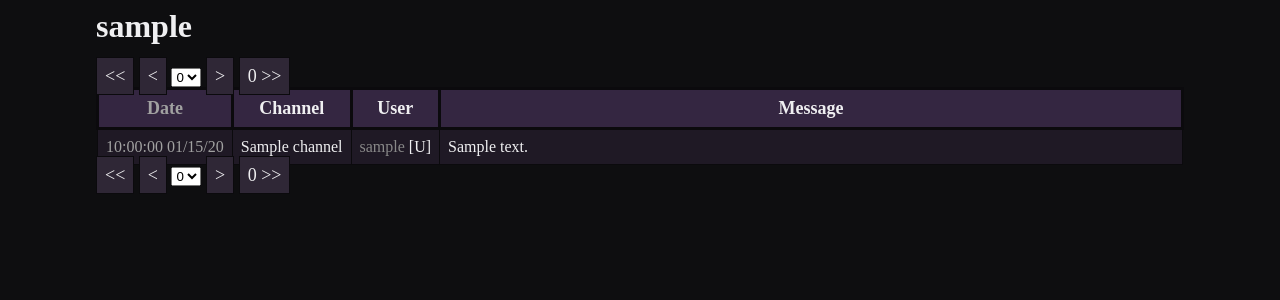
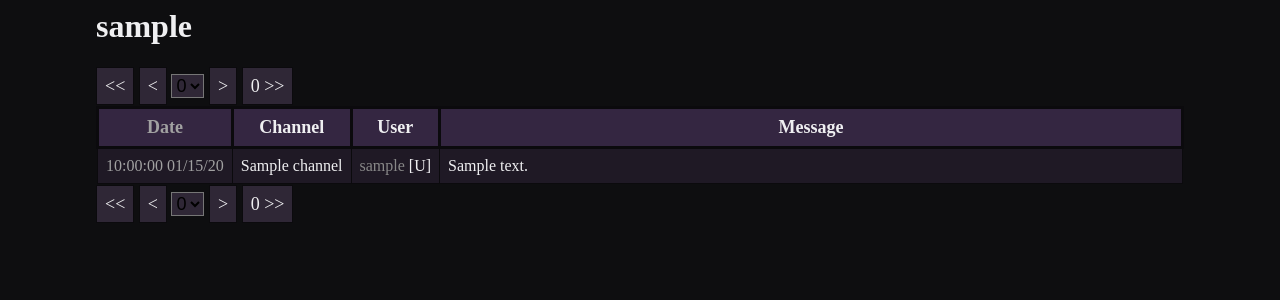
Before and after one commit to retrontology/twitchlogger, a Django app: a page that uses src/webserver/user/templates/user/user.html in a window 1280 px wide. Shown: the top 300 px of the page. Run offline with Django 4.2, Linux system fonts and the light colour scheme; tables that the repository leaves empty hold one stand-in row (values such as "Sample post"); a database or web service that is not in the repository returns one stand-in record (values such as "Sample title").

Commit message:
add selection

```diff
--- a/src/webserver/static/style.css
+++ b/src/webserver/static/style.css
@@ -53,6 +53,14 @@ a {
 
 div.page-navigation {
     font-size: 18px;
+    padding-bottom: 8px;
+    padding-top: 8px;
+}
+
+select.page-selection {
+    font-size: inherit;
+    color: --text-color;
+    background-color: #2f2736;
 }
 
 a.first-page, a.previous-page, a.next-page, a.last-page {
```
Also changed, not shown: 1 other file.
